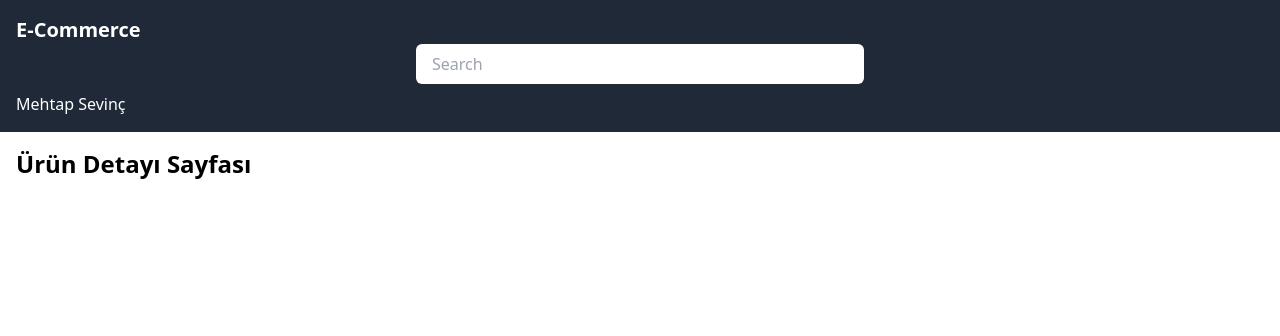
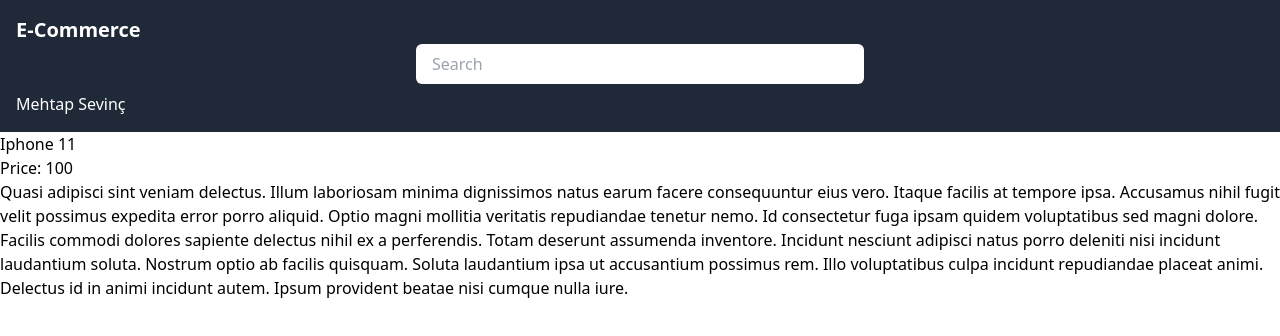
Before and after one commit to MehtapSevincc/e-commerce, a Vue app: page /product/1000 in a window 1280 px wide. Shown: the top 336 px of the page. Built offline with nearby package versions, Linux system fonts and the light colour scheme; no server answers.

Commit message:
add detail page

```diff
--- a/src/components/product/ProductCard.vue
+++ b/src/components/product/ProductCard.vue
@@ -1,5 +1,6 @@
 
 <template>
+     <router-link :to="{ name: 'Detail', params: { id: product.id } }" class="block">
   <Card>
     <img
       :src="product.image"
@@ -12,6 +13,7 @@
      <h2 class="text-xl font-bold">{{ product.name }}</h2>
     <p class="text-sm text-gray-600">{{ product.brand }}</p>
   </Card>
+  </router-link>
 </template>
 
 <script setup>
--- a/src/pages/Detail.vue
+++ b/src/pages/Detail.vue
@@ -1,8 +1,25 @@
 <template>
-  <div class="p-4">
-    <h1 class="text-2xl font-bold">Ürün Detayı Sayfası</h1>
+  <div v-if="product">
+    <h1>{{ product.name }}</h1>
+    <p>Price: {{ product.numPrice }}</p>
+    <p>{{ product.description }}</p>
+
+  </div>
+  <div v-else>
+    Loading...
   </div>
 </template>
 
 <script setup>
+import {onMounted, ref} from 'vue';
+import { useRoute } from 'vue-router';
+import { fetchProducts } from '../stores/product';
+const route =useRoute();
+const product =ref(null);
+
+onMounted(async ()=>{
+  const allProducts =await fetchProducts();
+  product.value =allProducts.find(p=>p.id === route.params.id);
+
+});
 </script>
```
